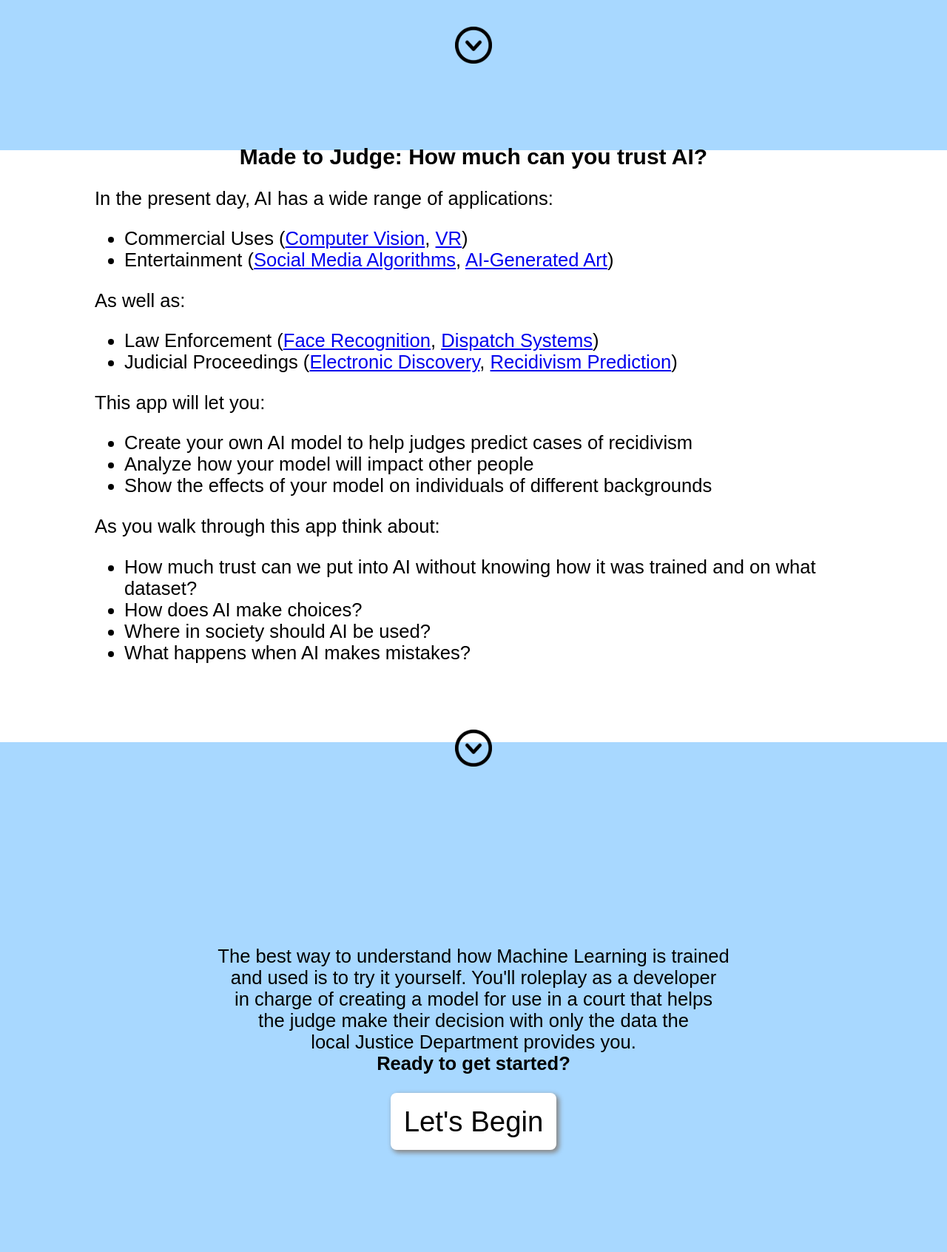
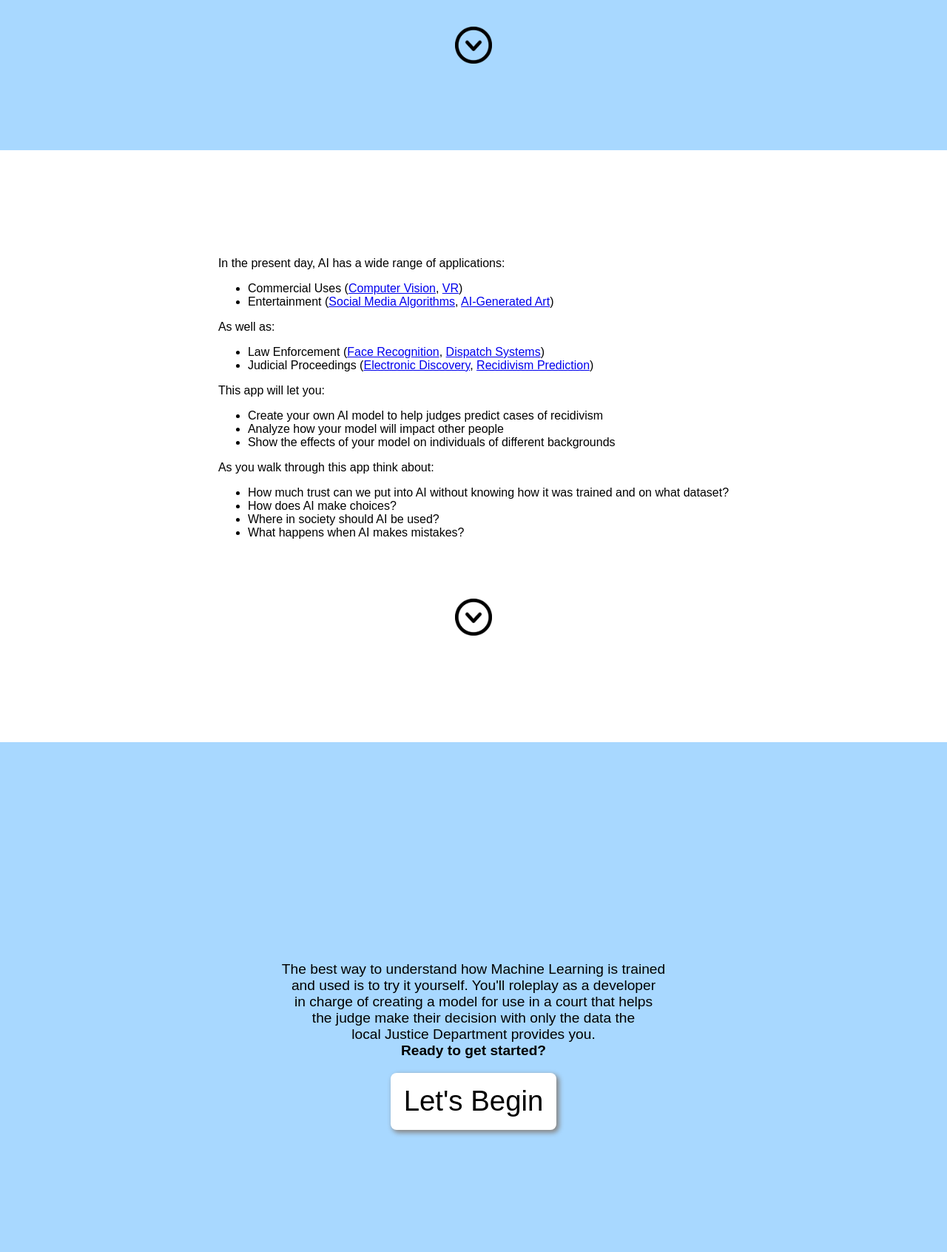
Before and after one commit to rbhushans/ai-interaction-webapp, a Flask app: page / in a window 1280 px wide. Shown: the part 597-2289 px from the top of the page at 74% size. Run offline with Flask 2, Linux system fonts and the light colour scheme.

Commit message:
Fix scale on intro page

```diff
--- a/app/static/css/style.css
+++ b/app/static/css/style.css
@@ -82,7 +82,7 @@ body {
 }
 
 .home-paragraph {
-    font-size: max(2vw, 20px);
+    font-size:  max(1.2vw, 16px);
     font-family: var(--body-font);
     padding-left: 10%;
     padding-right: 10%;
@@ -91,7 +91,7 @@ body {
 }
 
 .home-paragraph-2 {
-    font-size: max(2vw, 20px);
+    font-size: max(1.5vw, 16px);
     font-family: var(--body-font);
     padding-left: 10%;
     padding-right: 10%;
--- a/app/templates/index.html
+++ b/app/templates/index.html
@@ -25,7 +25,6 @@
 
 
     <div id="home-section-2" class="home-section">
-        <h2 id="home-subtitle">Made to Judge: How much can you trust AI?</h2>
         <div class="home-paragraph">
             In the present day, AI has a wide range of applications:
             <ul>
```
